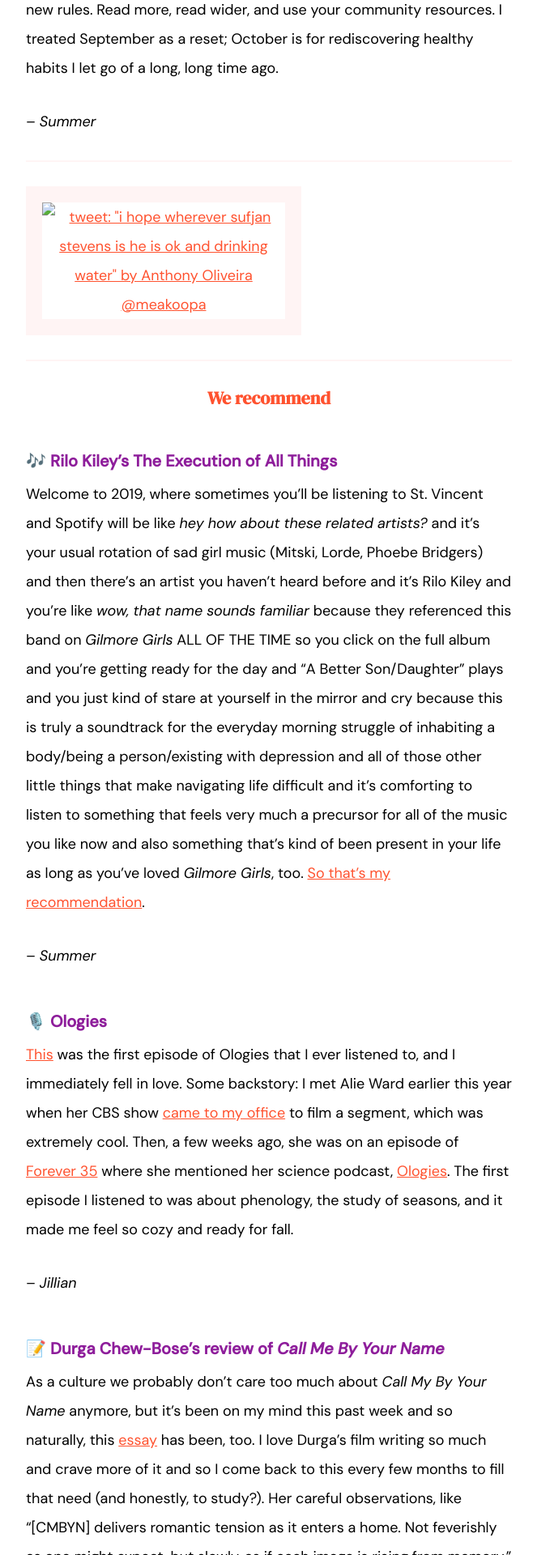
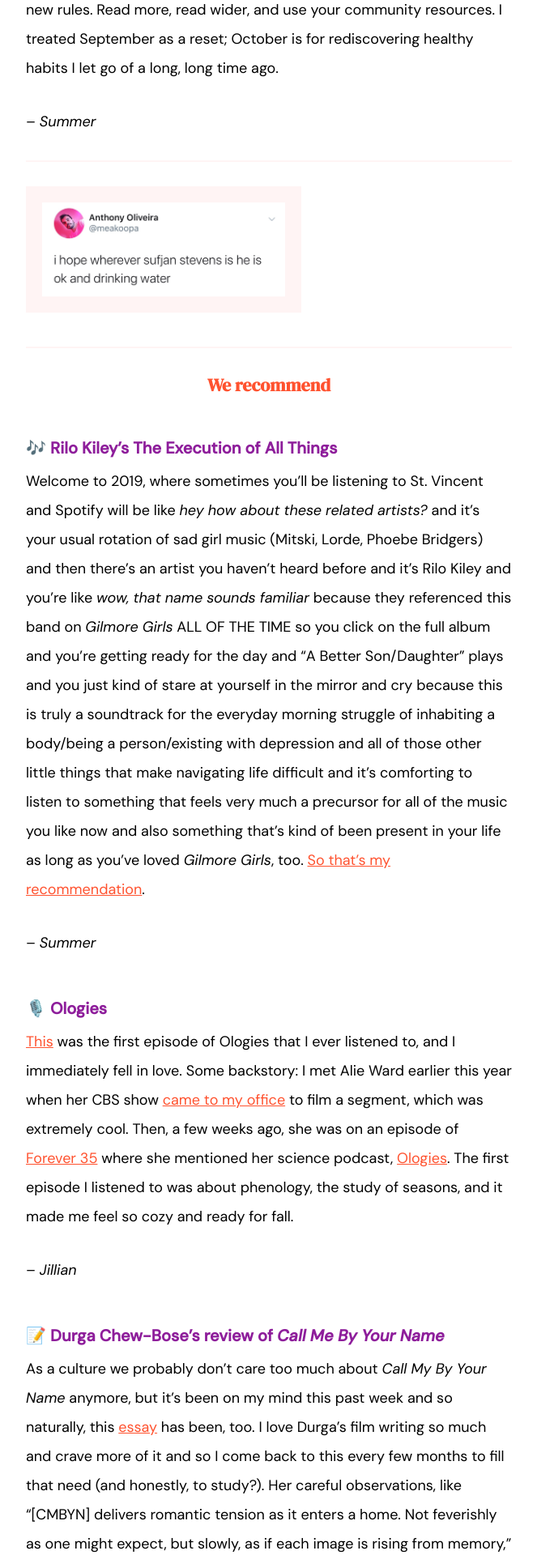
Before and after one commit to jilliangmeehan/letters-to-summer, a Jekyll site: the page built from emails/23.md, in a window 1280 px wide. Shown: the part 1446-3366 px from the top of the page at 81% size, without its empty margins (308-971 px from the left). Built offline with Jekyll 4.4.1, drawn with Linux system fonts in a browser that asks for light colours.

Commit message:
Update 23.md

```diff
--- a/emails/23.md
+++ b/emails/23.md
@@ -16,7 +16,7 @@
 
 <hr>
 
-<a href="https://twitter.com/meakoopa/status/1180581344692166657?ref_src=twsrc%5Etfw">![tweet: "i hope wherever sufjan stevens is he is ok and drinking water" by Anthony Oliveira @meakoopa](assets/images/tweets/23.jpg)</a>
+<a href="https://twitter.com/meakoopa/status/1180581344692166657?ref_src=twsrc%5Etfw">![tweet: "i hope wherever sufjan stevens is he is ok and drinking water" by Anthony Oliveira @meakoopa](/assets/images/tweets/23.jpg)</a>
 
 <hr>
 
```
